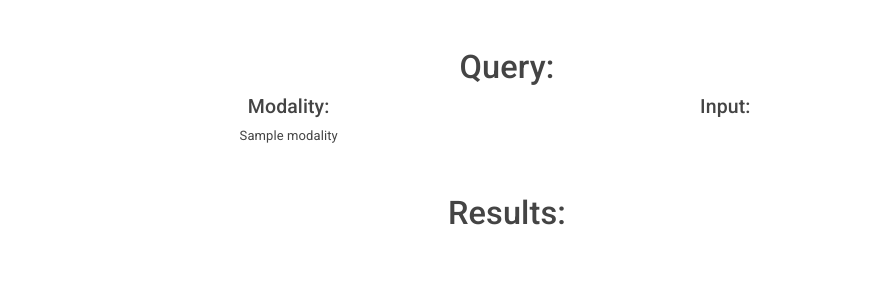
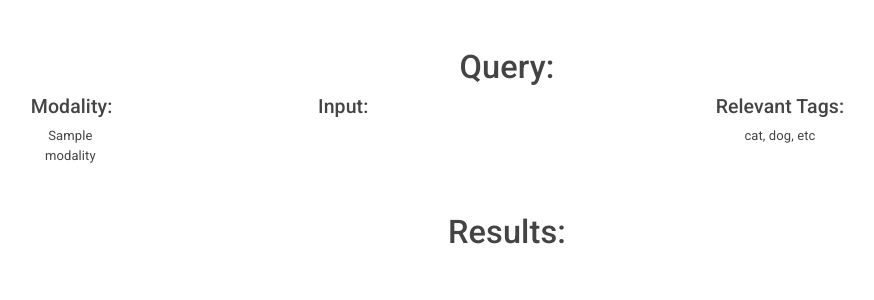
Before and after one commit to cooliotonyio/dime, a Flask app: template templates/results.html in a window 1280 px wide. Shown: the top 300 px of the page, without its empty margins (133-1007 px from the left). Run offline with Flask 2, Linux system fonts and the light colour scheme; the template is opened without the code that fills it: most values are stand-ins (such as "Sample title", 1, 10 or a date in 2020); parts of the project's set-up code (start-up, migrations or seed data) failed here and were passed over; some libraries are stand-ins or nearby versions.

Commit message:
pre-work

```diff
--- a/templates/results.html
+++ b/templates/results.html
@@ -7,8 +7,9 @@
     </div>
 </div>
 <div class="row justify-content-center">
-        <div class="col-4 text-center">
-            <h4>Modality:</h4> {{modality}}
+        <div class="col-1 text-center">
+            <h4>Modality:</h4>
+            {{modality}}
         </div>
         <div class="col-4 text-center">
             <h4>Input:</h4>
@@ -16,8 +17,12 @@
                 {{input}}
             {% endif %}
             {% if modality == "image" %}
-                <img class="w-25" src="{{input}}">
+                <img class="w-75" src="{{input}}">
             {% endif %}
+        </div>
+        <div class="col-4 text-center">
+            <h4>Relevant Tags:</h4>
+            cat, dog, etc
         </div>
     </div>
 
--- a/web.py
+++ b/web.py
@@ -6,7 +6,7 @@ import os
 app = Flask(__name__)
 
 ALLOWED_EXTENSIONS = set(['jpg', 'jpeg',])
-ENGINE_URL = "http://ec2-35-171-8-91.compute-1.amazonaws.com"
+ENGINE_URL = "http://ec2-3-212-166-121.compute-1.amazonaws.com"
 
 def allowed_file(filename):
     return '.' in filename and \
```
